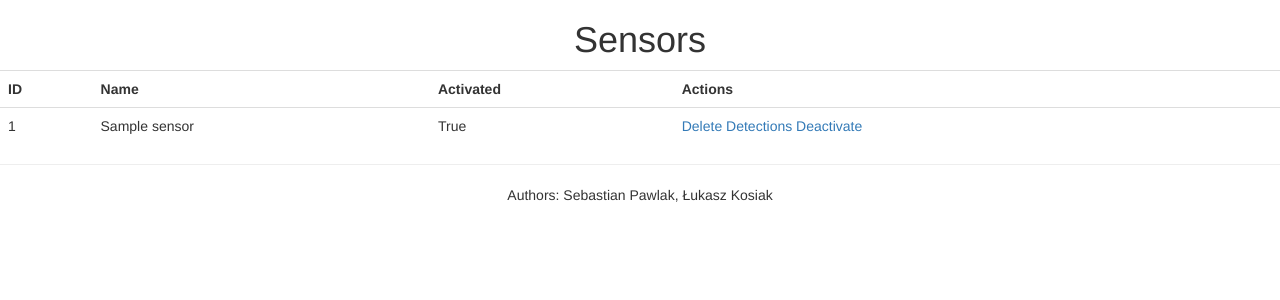
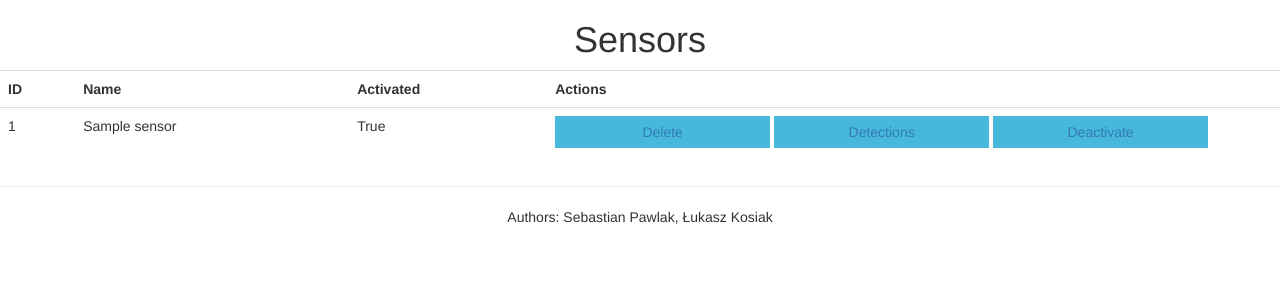
Before and after one commit to kosiacz3q/sw_repo, a Django app: page /sensors/ in a window 1280 px wide. Shown: the part 52-352 px from the top of the page. Run offline with Django 3.2, Linux system fonts and the light colour scheme; a user stored in the database is signed in; tables that the repository leaves empty hold one stand-in row (values such as "Sample post"); some libraries are stand-ins or nearby versions.

Commit message:
Minor UI improvements

```diff
--- /dev/null
+++ b/MotionSensorServer/static/MotionSensorServer/css/customizations.css
@@ -0,0 +1,29 @@
+.c_href {
+    border: none;
+    display: inline-block;
+    outline: 0;
+    padding: 6px 16px;
+    vertical-align: middle;
+    overflow: hidden;
+    background-color: #46b8da;
+    text-decoration: none;
+    text-align: center;
+    cursor: pointer;
+    white-space: nowrap;
+    width: 30%;
+}
+
+.c_href:hover {
+    border: none;
+    display: inline-block;
+    outline: 0;
+    padding: 6px 16px;
+    vertical-align: middle;
+    overflow: hidden;
+    background-color: #2b669a;
+    text-align: center;
+    cursor: pointer;
+    white-space: nowrap;
+    text-decoration: none;
+    width: 30%;
+}
--- a/MotionSensorServer/templates/MotionSensorServer/sensors.html
+++ b/MotionSensorServer/templates/MotionSensorServer/sensors.html
@@ -20,15 +20,19 @@
         <td>{{ item.name }}</td>
         <td>{{ item.activated }}</td>
         <td>
-            <a href="{% url 'MotionSensorServer:remove_sensor' item.id %}"
+
+            <p>
+                    <a class="c_href" href="{% url 'MotionSensorServer:remove_sensor' item.id %}"
                onclick="return confirm('Are you sure you want to delete this sensor?')">Delete</a>
-            <a href="{% url 'MotionSensorServer:detections_sensor' item.id %}">Detections</a>
 
-            {% if item.activated %}
-                <a href="{% url 'MotionSensorServer:switch_sensor_state' item.id %}" onclick="return confirm('Are you sure you want to deactivate this sensor?')">Deactivate</a>
-            {% else %}
-                <a href="{% url 'MotionSensorServer:switch_sensor_state' item.id %}" onclick="return confirm('Are you sure you want to activate this sensor?')">Activate</a>
-            {% endif %}
+                    <a class="c_href" href="{% url 'MotionSensorServer:detections_sensor' item.id %}">Detections</a>
+
+                    {% if item.activated %}
+                        <a class="c_href" href="{% url 'MotionSensorServer:switch_sensor_state' item.id %}" onclick="return confirm('Are you sure you want to deactivate this sensor?')">Deactivate</a>
+                    {% else %}
+                        <a class="c_href" href="{% url 'MotionSensorServer:switch_sensor_state' item.id %}" onclick="return confirm('Are you sure you want to activate this sensor?')">Activate</a>
+                    {% endif %}
+            </p>
         </td>
     </tr>
     {% endfor %}
--- a/MotionSensorServer/templates/base.html
+++ b/MotionSensorServer/templates/base.html
@@ -8,6 +8,7 @@
     <meta name="viewport" content="width=device-width, initial-scale=1">
     <title>{% block title %}Motion Sensor Server{% endblock %}</title>
     <link rel="stylesheet" type="text/css" href="{% static 'MotionSensorServer/css/bootstrap.min.css' %}">
+    <link rel="stylesheet" type="text/css" href="{% static 'MotionSensorServer/css/customizations.css' %}">
 
     <!-- HTML5 shim and Respond.js for IE8 support of HTML5 elements and media queries -->
     <!-- WARNING: Respond.js doesn't work if you view the page via file:// -->
```
